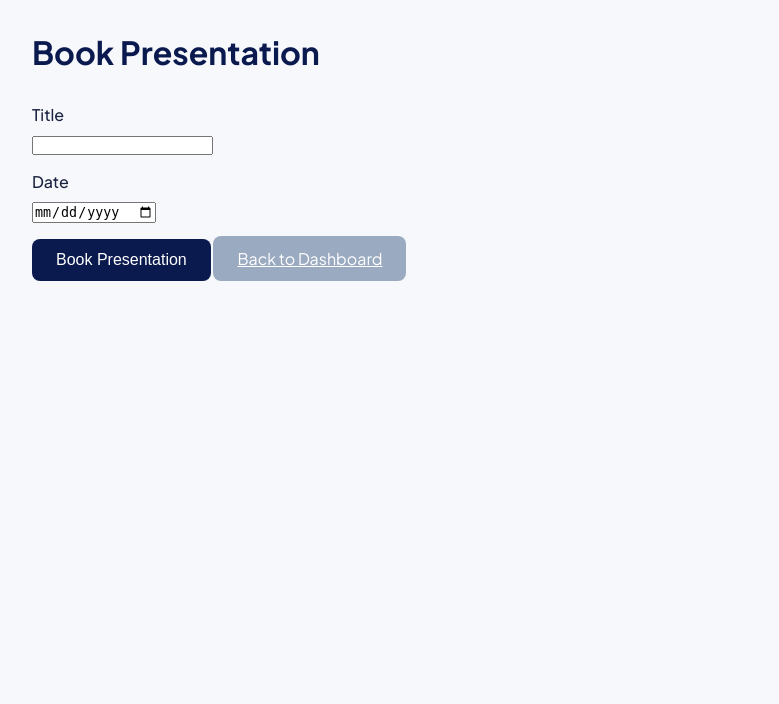
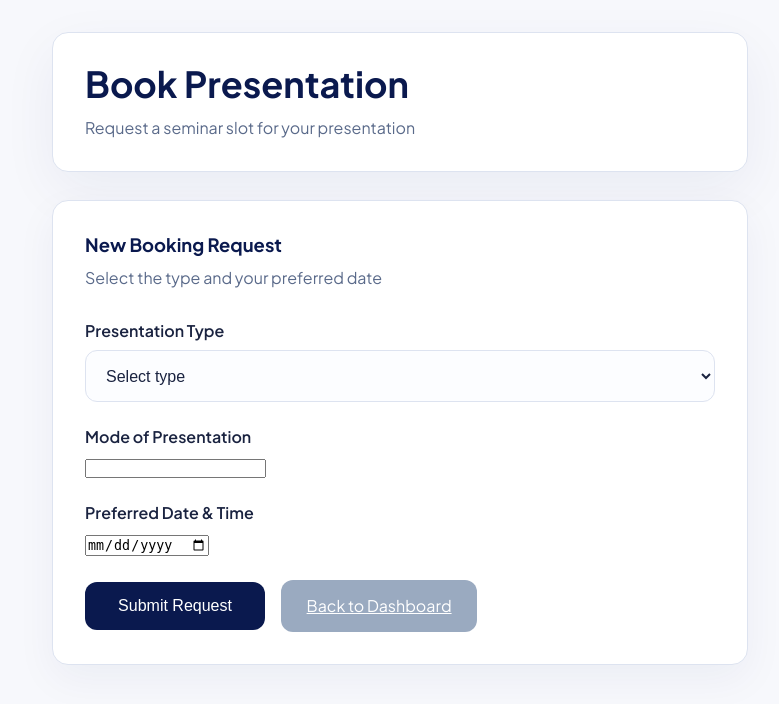
Before and after one commit to ExcelsKennedy2/ru-postgraduate-system, a Django app: template templates/students/book_presentation.html in a window 1280 px wide. Shown: the top 704 px of the page, without its empty margins (240-1019 px from the left). Run offline with Django 5.2, Linux system fonts and the light colour scheme; the template is opened without the code that fills it, so the values that code supplies are empty, except form fields; tables that the repository leaves empty hold one stand-in row (values such as "Sample post"); form fields are guessed from the names that the template uses.

Commit message:
edited presentation form

```diff
--- a/students/models.py
+++ b/students/models.py
@@ -22,8 +22,9 @@ class PresentationBooking(models.Model):
     created_at = models.DateTimeField(auto_now_add=True)
 
     MEETING_TYPE_CHOICES = [
-        ("in_person", "In-Person"),
-        ("video_call", "Video Call"),
+        ("in_person", "In-Person (Boardroom)"),
+        ("video_call", "Video Call (Zoom/Teams/Google Meet)"),
+        ("hybrid", "Hybrid (In-person + Virtual)"),
         ("phone_call", "Phone Call"),
     ]
     meeting_type = models.CharField(max_length=20, choices=MEETING_TYPE_CHOICES, default="in_person")
--- a/templates/students/book_presentation.html
+++ b/templates/students/book_presentation.html
@@ -37,37 +37,87 @@ body{
   min-height:100vh;
 }
 .container{
-  max-width:800px;
+  max-width:760px;
   margin:0 auto;
   padding:2rem;
 }
-h1{
+.page-header{
+  background:#fff;
+  border:1px solid var(--border);
+  border-radius:1rem;
+  padding:1.75rem 2rem;
+  box-shadow:0 18px 55px rgba(13,34,96,0.06);
+  margin-bottom:1.75rem;
+}
+.page-header h1{
   color:var(--navy);
-  margin-bottom:2rem;
+  font-size:2.25rem;
+  margin-bottom:0.5rem;
+}
+.page-header p{
+  color:var(--muted);
+  line-height:1.8;
+  font-size:1rem;
+}
+.form-card{
+  background:#fff;
+  border:1px solid var(--border);
+  border-radius:1rem;
+  padding:2rem;
+  box-shadow:0 14px 40px rgba(13,34,96,0.05);
+}
+.section-title{
+  margin-bottom:0.5rem;
+  font-size:1.15rem;
+  font-weight:700;
+  color:var(--navy);
+}
+.section-text{
+  margin-bottom:1.75rem;
+  color:var(--muted);
+  line-height:1.75;
 }
 .form-group{
-  margin-bottom:1rem;
+  margin-bottom:1.5rem;
 }
 .form-group label{
   display:block;
-  margin-bottom:0.5rem;
-  font-weight:500;
+  margin-bottom:0.6rem;
+  font-weight:600;
+  color:var(--text);
 }
-.form-control{
+.form-control,
+.form-select{
   width:100%;
-  padding:0.75rem;
+  padding:0.95rem 1rem;
   border:1px solid var(--border);
-  border-radius:0.5rem;
+  border-radius:0.75rem;
   font-size:1rem;
+  color:var(--text);
+  background:#fcfdff;
+}
+.form-control:focus,
+.form-select:focus{
+  outline:none;
+  border-color:var(--blue);
+  box-shadow:0 0 0 3px rgba(30,126,222,0.12);
+}
+.form-actions{
+  display:flex;
+  flex-wrap:wrap;
+  gap:1rem;
+  align-items:center;
+  margin-top:1rem;
 }
 .btn{
   background:var(--navy);
   color:var(--white);
-  padding:0.75rem 1.5rem;
+  padding:0.95rem 1.6rem;
   border:none;
-  border-radius:0.5rem;
+  border-radius:0.75rem;
   cursor:pointer;
   font-size:1rem;
+  min-width:180px;
 }
 .btn:hover{
   background:var(--navy2);
@@ -83,19 +133,53 @@ h1{
 </head>
 <body>
 <div class="container">
+  <div class="page-header">
     <h1>Book Presentation</h1>
-    <form method="POST">
-        {% csrf_token %}
-        <div class="form-group">
-            <label for="{{ form.title.id_for_label }}">Title</label>
-            {{ form.title }}
+    <p>Request a seminar slot for your presentation</p>
+  </div>
+  <form method="POST" class="form-card">
+    {% csrf_token %}
+    <div class="form-group">
+      <div class="section-title">New Booking Request</div>
+      <div class="section-text">Select the type and your preferred date</div>
+    </div>
+    <div class="form-group">
+      <label for="presentation-type">Presentation Type</label>
+      <select id="presentation-type" name="title" class="form-select" required>
+                <option value="" disabled selected>Select type</option>
+                <option>Proposal Defense / Proposal Seminar</option>
+                <option>Progress Seminar</option>
+                <option>Final Thesis Defense / Oral Defense</option>
+                <option>Pre-Defense Seminar</option>
+                <option>Chapter 1: Introduction</option>
+                <option>Chapter 2: Literature Review</option>
+                <option>Chapter 3: Methodology</option>
+                <option>Chapter 4: Data Analysis</option>
+                <option>Chapter 5: Discussion</option>
+                <option>Chapter 6: Conclusion & Recommendations</option>
+                <option>Supervisory Meeting</option>
+                <option>Panel Review Meeting</option>
+                <option>Ethics / NACOSTI Presentation</option>
+                <option>Research Colloquium</option>
+                <option>Conference Presentation</option>
+                <option>Publication Seminar</option>
+                <option>Grant Proposal Presentation</option>
+                <option>Correction/Revision Presentation</option>
+                <option>Methodology Workshop</option>
+            </select>
         </div>
         <div class="form-group">
-            <label for="{{ form.date.id_for_label }}">Date</label>
+            <label for="{{ form.meeting_type.id_for_label }}">Mode of Presentation</label>
+            {{ form.meeting_type }}
+        </div>
+        <div class="form-group">
+            <label for="{{ form.date.id_for_label }}">Preferred Date & Time</label>
             {{ form.date }}
         </div>
-        <button type="submit" class="btn">Book Presentation</button>
-        <a href="{% url 'student_dashboard' %}" class="btn btn-secondary">Back to Dashboard</a>
+        <div class="form-actions">
+            <button type="submit" class="btn">Submit Request</button>
+            <a href="{% url 'student_dashboard' %}" class="btn btn-secondary">Back to Dashboard</a>
+        </div>
     </form>
 </div>
 </body>
```
